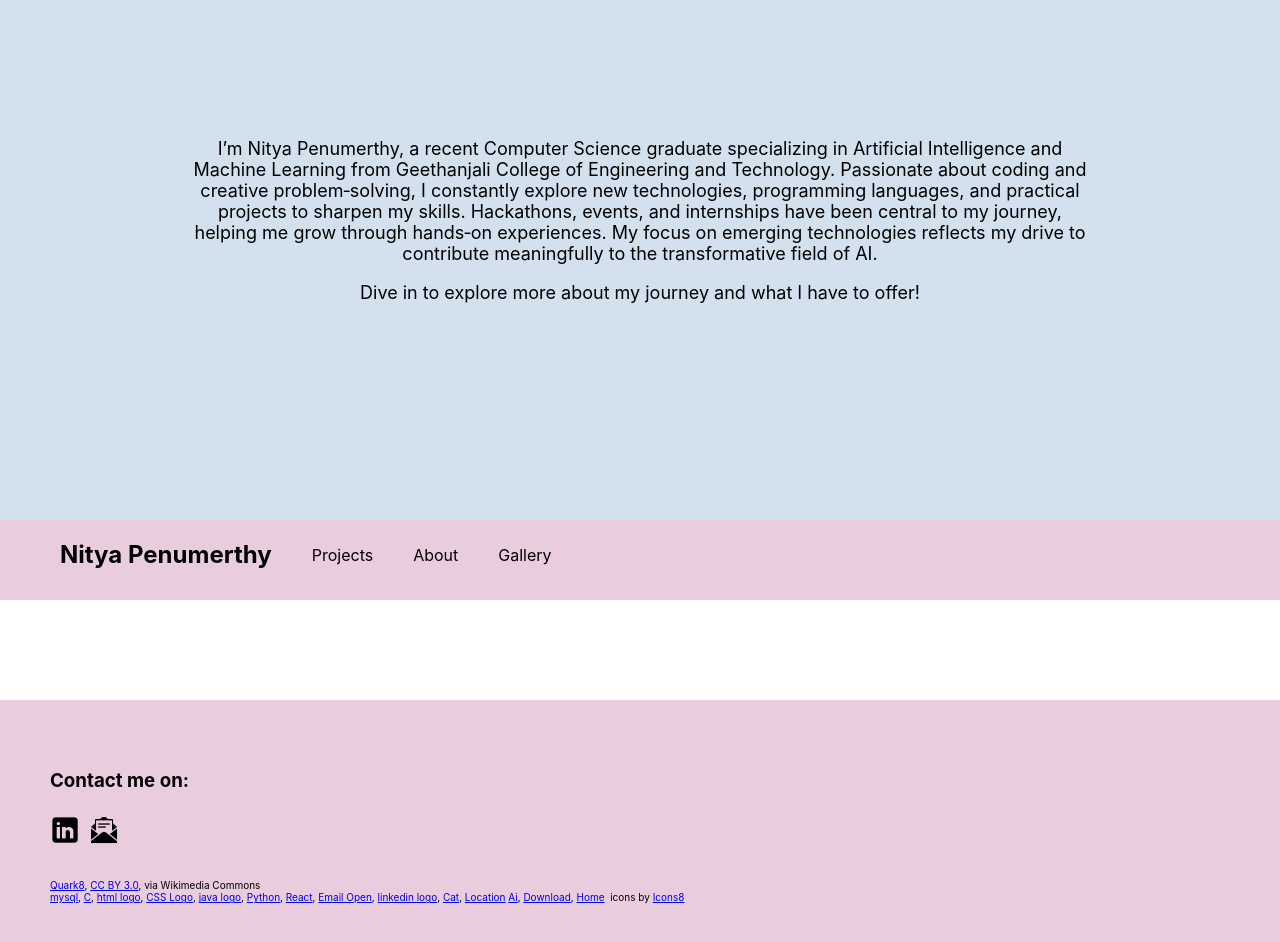
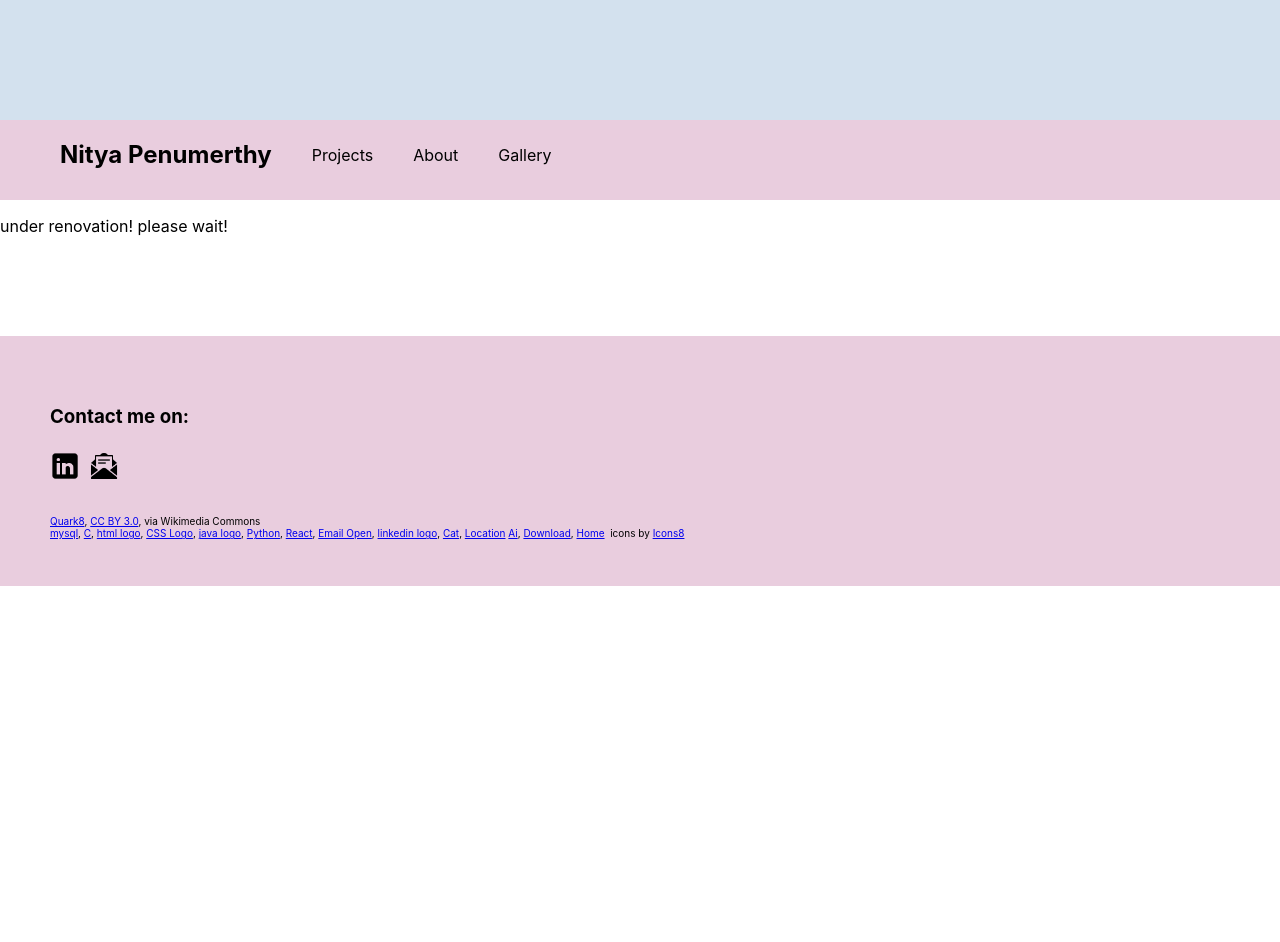
Before and after one commit to NagaNitya/Portfolio, a React (Create React App) app in the folder portfolio/: page /home in a window 1280 px wide. Shown: the part 720-1662 px from the top of the page. After the commit the page ends 1306 px from the top, so only its background shows below. Built offline with nearby package versions, Linux system fonts and the light colour scheme.

Commit message:
made the inro part of the portfolio

```diff
--- a/portfolio/src/Home/Home.css
+++ b/portfolio/src/Home/Home.css
@@ -1,20 +1,27 @@
 .intro_div{
     background-color: #d3e1ee;
-    height: 150vh;
+    height: 100vh;
     width: 100%;
     align-items: center;
     display: block;
     font-size: large;
     padding-top: 5vh;
+    overflow-y: scroll;
+    scroll-behavior: smooth;
+    scroll-snap-type: y mandatory;
+    scrollbar-width: none;   /* Firefox */
+    -ms-overflow-style: none;
 }
-
 
 .scroll_box_1, .scroll_box_2{
   margin: auto;
-  display: block;
   width: 70%;
   height: 100vh;
+  display: flex;
+  flex-direction: column;
+  justify-content: center;
   text-align: center;
+  scroll-snap-align: start;
 }
 
 .displaypic{
@@ -25,16 +32,25 @@
   object-fit: cover;
   margin-bottom: 5vh;
   align-self: center;
+}
+
+.scroll_box_2{
+  animation: appear ;
+  animation-timeline: view();
+  animation-duration: 1s;
+  font-size: larger;
 
 }
 
-.scroll_box_2{
-  transition: transform 0.5s ease;
+@keyframes appear{
+  from {
+    opacity: 0;
+    scale: 0.5
+
+  }
+  to {
+    opacity: 1;
+   scale: 1;
+
+  }
 }
-.scroll_box_2.show{
-  transform: translateY(0px);
-}
-
-.scroll_box_2.hide{
-  transform: translateY(20px);
-}
--- a/portfolio/src/Home/Intro.jsx
+++ b/portfolio/src/Home/Intro.jsx
@@ -8,40 +8,41 @@ import "aos/dist/aos.css";
 const Intro = () => {
 
     const [scrollPosition, setScrollPosition] = useState(0);
+    const containerRef = useRef(null);
 
     useEffect(() => {
+        const container = containerRef.current;
         const handleScroll = () => {
-            const scrollPx = window.scrollY;              // scroll position in px
-            const viewportHeight = window.innerHeight;    // viewport height in px
+            const scrollPx = container.scrollTop;              // scroll position in px
+            const viewportHeight = container.clientHeight;    // viewport height in px
             const vhValue = (scrollPx / viewportHeight) * 100; // convert to vh
             setScrollPosition(vhValue);
         };
-        window.addEventListener("scroll", handleScroll);
+        container.addEventListener("scroll", handleScroll);
 
         // Cleanup when component unmounts
         return () => {
-            window.removeEventListener("scroll", handleScroll);
+            container.removeEventListener("scroll", handleScroll);
         };
 
     }, []);
 
     useEffect(() => {
-        AOS.init({duration: 1500, once: false});
+        AOS.init({duration: 150, once: true});
 
     }, []);
 
     return (
-        <div className="intro_div" id="top">
+        <div className="intro_div" id="top" ref={containerRef}>
             <div className='scroll_box_1'>
                 <img src={displaypic} alt="display pic" className='displaypic'/>
                 <p>Hello! I'm Nitya Penumerthy, a passionate software developer and tech enthusiast. Welcome to my portfolio where I showcase my projects, skills, and experiences in the world of technology.</p>
             </div>
 
-
-                <div className='scroll_box_2 ${scrollVh >= 100 ? "show" : "hide"}' data-aos="fade-up">
-                    <p>I’m Nitya Penumerthy, a recent Computer Science graduate specializing in Artificial Intelligence and Machine Learning from Geethanjali College of Engineering and Technology. Passionate about coding and creative problem‑solving, I constantly explore new technologies, programming languages, and practical projects to sharpen my skills. Hackathons, events, and internships have been central to my journey, helping me grow through hands‑on experiences. My focus on emerging technologies reflects my drive to contribute meaningfully to the transformative field of AI.</p>
-                    <p>Dive in to explore more about my journey and what I have to offer!</p>
-                </div>
+            <div className='scroll_box_2'>
+                <p>I’m Nitya Penumerthy, a recent Computer Science graduate specializing in Artificial Intelligence and Machine Learning from Geethanjali College of Engineering and Technology. Passionate about coding and creative problem‑solving, I constantly explore new technologies, programming languages, and practical projects to sharpen my skills. Hackathons, events, and internships have been central to my journey, helping me grow through hands‑on experiences. My focus on emerging technologies reflects my drive to contribute meaningfully to the transformative field of AI.</p>
+                <p>Dive in to explore more about my journey and what I have to offer!</p>
+            </div>
         </div>
     )
 }
--- a/portfolio/src/Navbar/Navbar.jsx
+++ b/portfolio/src/Navbar/Navbar.jsx
@@ -38,14 +38,17 @@ const Navbar = () => {
   };
 
     return (
-
-
-            <div className='main_nav' >
+        <div>
+            <div className='main_nav'>
                 <a href="#top" onClick={scrollToTop} className='nav_link_head'><h2>Nitya Penumerthy</h2></a>
                 <a href="#education" className='nav_link'>Projects</a>
                 <Link to={'/about'} className='nav_link'>About</Link>
                 <Link to={'/gallery'} className='nav_link'>Gallery</Link>
             </div>
+            <p>under renovation! please wait!</p>
+
+        </div>
+
 
     )
 }
```
